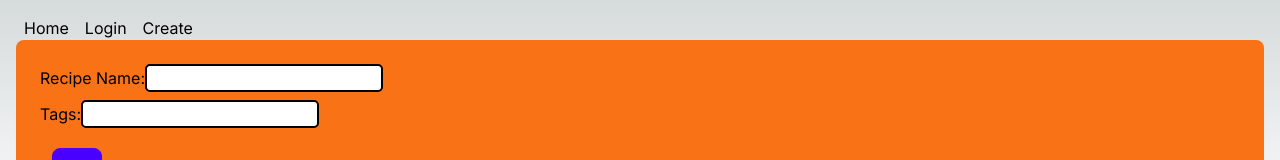
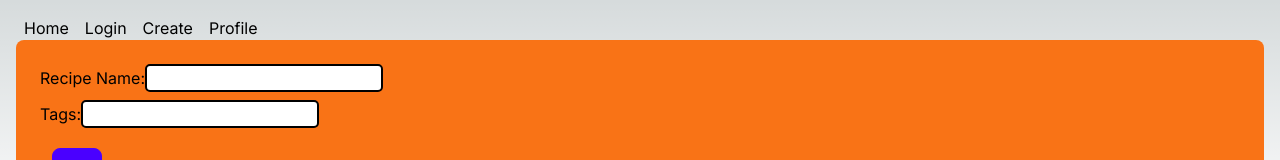
Before and after one commit to oz1x/COS420, a Next.js app in the folder grumio/next/grumio/: page /create in a window 1280 px wide. Shown: the top 160 px of the page. Built offline with nearby package versions, Linux system fonts and the light colour scheme.

Commit message:
update layout.tsx
updated layout.tsx to enable working page navigation

```diff
--- a/grumio/next/grumio/src/app/layout.tsx
+++ b/grumio/next/grumio/src/app/layout.tsx
@@ -25,10 +25,11 @@ export default function RootLayout({
       <body className={inter.className}>
       <title>Grumio&apos;'s List</title>
       <a href="/" className="m-2">Home</a>
-      <a href="/login" className="m-2">Login</a>
-	  <a href="/create" className="m-2">Create</a>
-        {children}
-        </body>
+      <a href="login.html" className="m-2">Login</a>
+	    <a href="create.html" className="m-2">Create</a>
+      <a href="profile.html" className="m-2">Profile</a>
+      {children}
+      </body>
 
     </html>
   );
```
